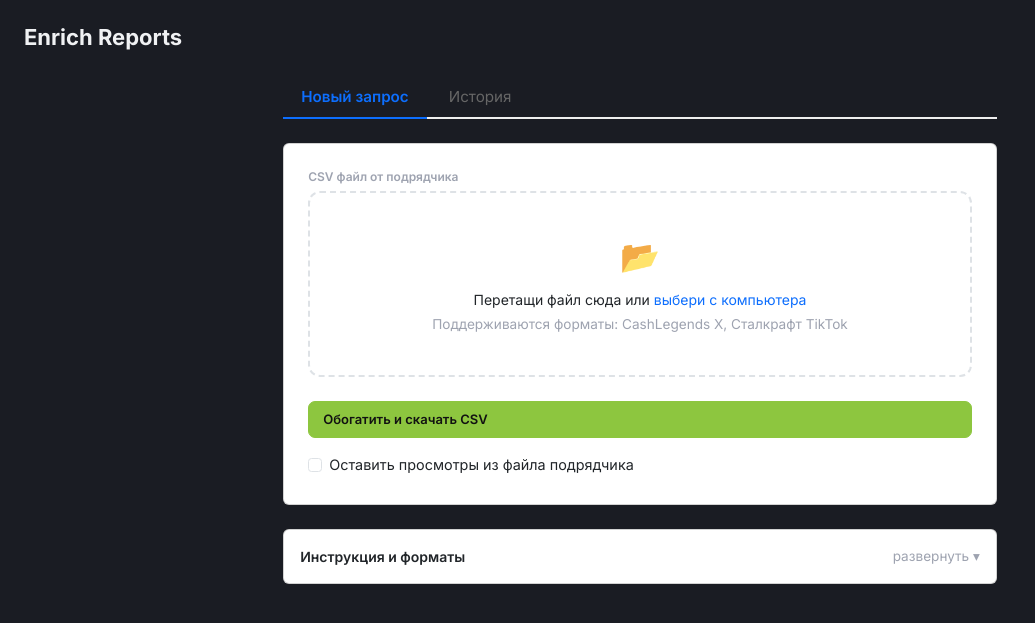
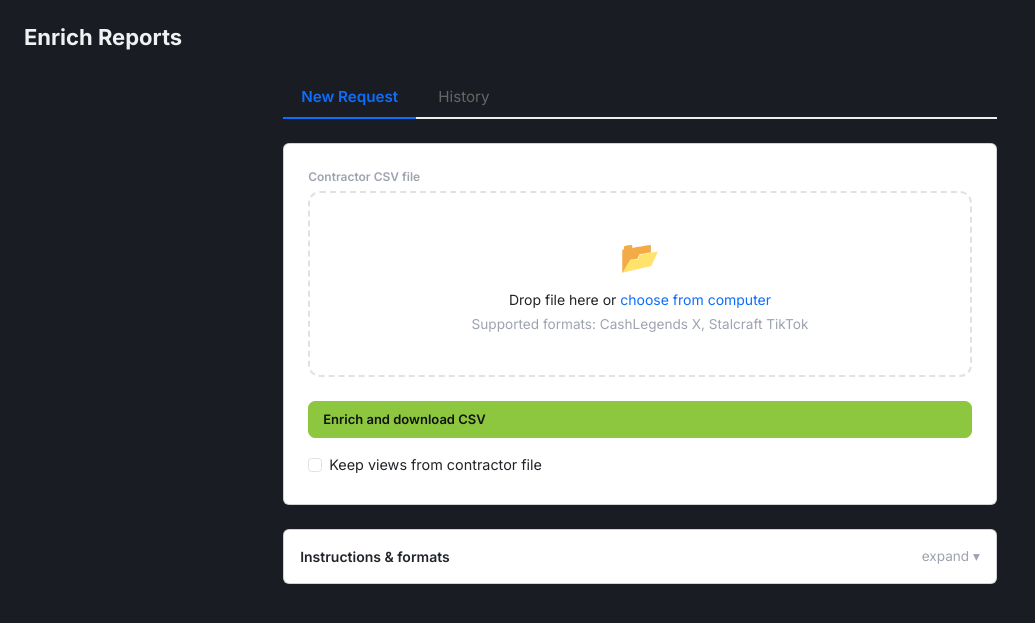
Before and after one commit to UGCninja/trendwatch-platform-, a FastAPI app: template app/templates/enrich.html in a window 1280 px wide. Shown: the part 50-673 px from the top of the page, without its empty margins (0-1035 px from the left). Run offline with FastAPI, Linux system fonts and the light colour scheme; the template is opened without the code that fills it, so the values that code supplies are empty.

Commit message:
fix: translate enrich page to English, extend history to 30 days
- All Russian text in enrich.html replaced with English
- History retention changed from 24h to 30 days

Co-Authored-By: Claude Sonnet 4.6 <noreply@anthropic.com>

```diff
--- a/app/main.py
+++ b/app/main.py
@@ -1590,7 +1590,7 @@ def _run_enrich_task(task_id: str, content: bytes, filename: str, api_key: str,
 
 
 def _cleanup_old_tasks():
-    cutoff = time.time() - 86400  # хранить 24 часа
+    cutoff = time.time() - 86400 * 30  # хранить 30 дней
     for tid in list(_enrich_tasks.keys()):
         if _enrich_tasks[tid].get("ts", 0) < cutoff:
             del _enrich_tasks[tid]
--- a/app/templates/enrich.html
+++ b/app/templates/enrich.html
@@ -9,13 +9,13 @@
 
     <!-- Tabs -->
     <div class="page-tabs mb-4">
-      <button class="page-tab active" onclick="switchTab('new')">Новый запрос</button>
-      <button class="page-tab" onclick="switchTab('history')">История</button>
+      <button class="page-tab active" onclick="switchTab('new')">New Request</button>
+      <button class="page-tab" onclick="switchTab('history')">History</button>
     </div>
 
     <!-- History panel -->
     <div id="panel-history" style="display:none">
-      <div id="history-list"><div class="text-muted text-center py-4">Загружаем...</div></div>
+      <div id="history-list"><div class="text-muted text-center py-4">Loading...</div></div>
     </div>
 
     <div id="panel-new">
@@ -24,12 +24,12 @@
       <div class="card-body p-4">
         <form id="enrichForm" action="/enrich" method="post" enctype="multipart/form-data">
           <div class="mb-4">
-            <label class="form-label fw-semibold">CSV файл от подрядчика</label>
+            <label class="form-label fw-semibold">Contractor CSV file</label>
             <div id="dropZone" class="drop-zone" onclick="document.getElementById('fileInput').click()">
               <div id="dropText">
                 <div style="font-size:2rem;margin-bottom:.5rem">📂</div>
-                <div>Перетащи файл сюда или <span class="text-primary" style="cursor:pointer">выбери с компьютера</span></div>
-                <div class="text-muted mt-1" style="font-size:.85rem">Поддерживаются форматы: CashLegends X, Сталкрафт TikTok</div>
+                <div>Drop file here or <span class="text-primary" style="cursor:pointer">choose from computer</span></div>
+                <div class="text-muted mt-1" style="font-size:.85rem">Supported formats: CashLegends X, Stalcraft TikTok</div>
               </div>
               <div id="fileChosen" style="display:none">
                 <div style="font-size:2rem;margin-bottom:.5rem">✅</div>
@@ -41,29 +41,29 @@
           </div>
 
           <button type="submit" class="btn btn-primary w-100 py-2 mb-3" id="submitBtn">
-            Обогатить и скачать CSV
+            Enrich and download CSV
           </button>
 
           <div class="form-check">
             <input class="form-check-input" type="checkbox" name="views_mode" id="views_keep" value="keep">
             <label class="form-check-label" for="views_keep" style="color:#212529;font-size:.9rem">
-              Оставить просмотры из файла подрядчика
+              Keep views from contractor file
             </label>
           </div>
         </form>
 
         <div id="loadingBlock" style="display:none;text-align:center;padding:2rem 0">
           <div class="spinner-border text-primary mb-3" role="status"></div>
-          <div class="fw-semibold">Запрашиваем метрики через ScrapeCreators...</div>
-          <div class="text-muted mt-1" style="font-size:.85rem">Это может занять 1–3 минуты в зависимости от размера файла</div>
+          <div class="fw-semibold">Fetching metrics via ScrapeCreators...</div>
+          <div class="text-muted mt-1" style="font-size:.85rem">This may take 1–3 minutes depending on file size</div>
         </div>
       </div>
     </div>
 
     <details class="card">
       <summary class="card-body p-3 d-flex align-items-center justify-content-between" style="cursor:pointer;list-style:none;user-select:none">
-        <span class="fw-semibold">Инструкция и форматы</span>
-        <span class="text-muted" style="font-size:.85rem">развернуть ▾</span>
+        <span class="fw-semibold">Instructions &amp; formats</span>
+        <span class="text-muted" style="font-size:.85rem">expand ▾</span>
       </summary>
       <div class="card-body pt-0 p-4">
         <div class="row g-3 mb-3">
@@ -71,9 +71,9 @@
             <div class="p-3 rounded" style="background:var(--bg-card-hover,#f8f9fa)">
               <div class="fw-semibold mb-1">𝕏 (Twitter)</div>
               <div class="text-muted" style="font-size:.83rem">
-                Колонка B = URL, колонка C = Views<br>
-                Или просто список ссылок (одна колонка)<br>
-                <strong style="color:#212529">Метрики:</strong> Views, Likes, Comments, Shares, Saves, Date
+                Column B = URL, column C = Views<br>
+                Or just a list of links (one column)<br>
+                <strong style="color:#212529">Metrics:</strong> Views, Likes, Comments, Shares, Saves, Date
               </div>
             </div>
           </div>
@@ -81,9 +81,9 @@
             <div class="p-3 rounded" style="background:var(--bg-card-hover,#f8f9fa)">
               <div class="fw-semibold mb-1">TikTok</div>
               <div class="text-muted" style="font-size:.83rem">
-                Колонка A = Date, колонка C = URL, колонка F = Views<br>
-                Или просто список ссылок<br>
-                <strong style="color:#212529">Метрики:</strong> Views, Likes, Comments, Shares, Saves, Date
+                Column A = Date, column C = URL, column F = Views<br>
+                Or just a list of links<br>
+                <strong style="color:#212529">Metrics:</strong> Views, Likes, Comments, Shares, Saves, Date
               </div>
             </div>
           </div>
@@ -91,8 +91,8 @@
             <div class="p-3 rounded" style="background:var(--bg-card-hover,#f8f9fa)">
               <div class="fw-semibold mb-1">Instagram</div>
               <div class="text-muted" style="font-size:.83rem">
-                Список ссылок на посты/рилсы<br>
-                <strong style="color:#212529">Метрики:</strong> Views, Likes, Comments, Date
+                List of links to posts/reels<br>
+                <strong style="color:#212529">Metrics:</strong> Views, Likes, Comments, Date
               </div>
             </div>
           </div>
@@ -100,18 +100,18 @@
             <div class="p-3 rounded" style="background:var(--bg-card-hover,#f8f9fa)">
               <div class="fw-semibold mb-1">YouTube</div>
               <div class="text-muted" style="font-size:.83rem">
-                Ссылки на видео или Shorts<br>
-                <strong style="color:#212529">Метрики:</strong> Views, Likes, Comments, Date
+                Links to videos or Shorts<br>
+                <strong style="color:#212529">Metrics:</strong> Views, Likes, Comments, Date
               </div>
             </div>
           </div>
         </div>
         <div class="p-3 rounded mb-2" style="background:rgba(255,193,7,.1);border:1px solid rgba(255,193,7,.3);font-size:.85rem">
-          ⚡ <strong>Non-Active</strong> — ставится если пост удалён, недоступен или аккаунт заблокирован
+          ⚡ <strong>Non-Active</strong> — set if the post is deleted, unavailable, or account is blocked
         </div>
         <div class="p-3 rounded" style="background:rgba(13,110,253,.07);border:1px solid rgba(13,110,253,.2);font-size:.85rem">
-          📅 <strong>Дата публикации</strong> — берётся из API автоматически для всех платформ<br>
-          👁 <strong>Просмотры</strong> — по умолчанию обновляются из API. Галочка выше = оставить из файла подрядчика
+          📅 <strong>Publish date</strong> — fetched automatically from API for all platforms<br>
+          👁 <strong>Views</strong> — updated from API by default. Checkbox above = keep views from contractor file
         </div>
       </div>
     </details>
@@ -154,7 +154,7 @@ const submitBtn = document.getElementById('submitBtn');
 
 function showFile(f) {
   fileName.textContent = f.name;
-  fileSize.textContent = (f.size / 1024).toFixed(1) + ' KB · ' + 'CSV';
+  fileSize.textContent = (f.size / 1024).toFixed(1) + ' KB · CSV';
   dropText.style.display = 'none';
   fileChosen.style.display = 'block';
 }
@@ -188,17 +188,17 @@ function loadHistory() {
     .then(r => r.json())
     .then(items => {
       const el = document.getElementById('history-list');
-      if (!items.length) { el.innerHTML = '<div class="text-muted text-center py-4">Нет запусков за последние 24 часа</div>'; return; }
+      if (!items.length) { el.innerHTML = '<div class="text-muted text-center py-4">No runs in the last 30 days</div>'; return; }
       el.innerHTML = '<div class="card"><div class="card-body p-0">' +
         items.map(i => {
-          const d = new Date(i.ts * 1000).toLocaleString('ru');
+          const d = new Date(i.ts * 1000).toLocaleString('en-GB');
           const badge = i.status === 'done'
-            ? '<span class="badge bg-success">Готово</span>'
-            : '<span class="badge bg-danger">Ошибка</span>';
+            ? '<span class="badge bg-success">Done</span>'
+            : '<span class="badge bg-danger">Error</span>';
           const dl = i.status === 'done'
-            ? `<a href="/enrich/download/${i.task_id}" class="btn btn-sm btn-outline-primary">Скачать</a>`
+            ? `<a href="/enrich/download/${i.task_id}" class="btn btn-sm btn-outline-primary">Download</a>`
             : `<span class="text-muted" style="font-size:.8rem">${i.error||''}</span>`;
-          return `<div class="history-row"><div>${badge} <strong>${i.filename||'—'}</strong> <span class="text-muted ms-2">${i.total} строк</span></div><div class="d-flex align-items-center gap-2"><span class="text-muted" style="font-size:.8rem">${d}</span>${dl}</div></div>`;
+          return `<div class="history-row"><div>${badge} <strong>${i.filename||'—'}</strong> <span class="text-muted ms-2">${i.total} rows</span></div><div class="d-flex align-items-center gap-2"><span class="text-muted" style="font-size:.8rem">${d}</span>${dl}</div></div>`;
         }).join('') + '</div></div>';
     });
 }
```
